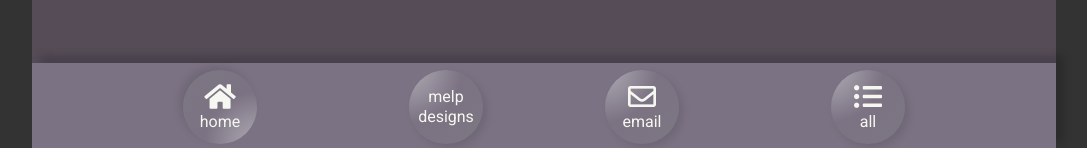
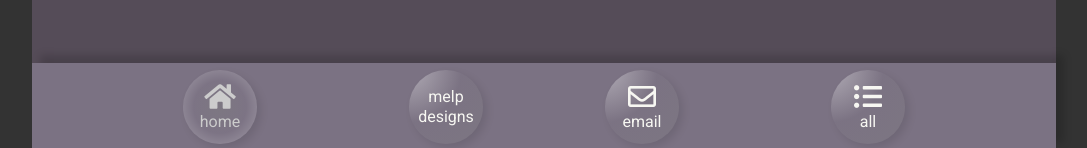
Before and after one commit to melanierosson/mysavei, a React (Create React App) app: page / in a window 1280 px wide. In both pictures the pointer is over the element "home". Shown: the part 649-797 px from the top of the page, without its empty margins (96-1183 px from the left). Built offline with nearby package versions, Linux system fonts and the light colour scheme.

Commit message:
I am a horrible UI designer agh

```diff
--- a/src/css/footer.css
+++ b/src/css/footer.css
@@ -47,8 +47,11 @@ nav.footer footer section.footer-nav p.footer-nav-link a:link, nav.footer footer
   margin: auto;
 }
 nav.footer footer section.footer-nav p.footer-nav-link:hover {
-  background-image: radial-gradient(circle at bottom right, rgba(255, 255, 255, 0.4), rgba(128, 128, 128, 0.05), rgba(128, 128, 128, 0.3));
-  box-shadow: -4px -4px 8px rgba(0, 0, 0, 0.1);
+  background-image: radial-gradient(circle at center, rgba(128, 128, 128, 0.4), rgba(255, 255, 255, 0.01), rgba(255, 255, 255, 0.3));
+  color: #ccc !important;
+}
+nav.footer footer section.footer-nav p.footer-nav-link:hover a:link {
+  color: #ccc !important;
 }
 nav.footer footer section.footer-nav p.footer-nav-link i {
   font-size: 1.75rem;
--- a/src/scss/footer.scss
+++ b/src/scss/footer.scss
@@ -53,12 +53,15 @@ nav.footer {
                 &:hover {
                     background-image:
                     radial-gradient(
-                        circle at bottom right,
-                        rgba(255,255,255,0.40),
-                        rgba(128,128,128,0.05),
-                        rgba(128,128,128,0.30)
+                        circle at center,
+                        rgba(128,128,128,0.40),
+                        rgba(255,255,255,0.01),
+                        rgba(255,255,255,0.30)
                     );
-                    box-shadow:-4px -4px 8px rgba(0,0,0,0.10);
+                    a:link {
+                        color:#ccc !important;
+                    }
+                    color:#ccc !important;
                 }
                 i {
                     font-size:1.75rem;
```
